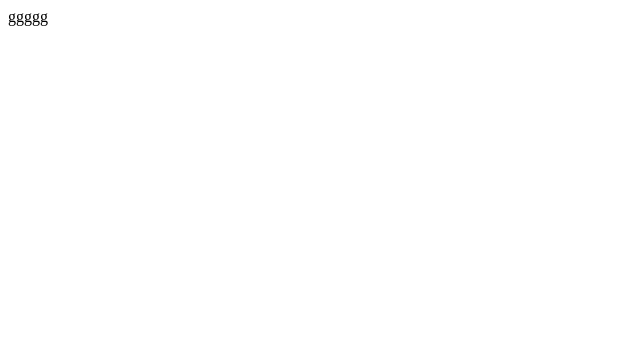
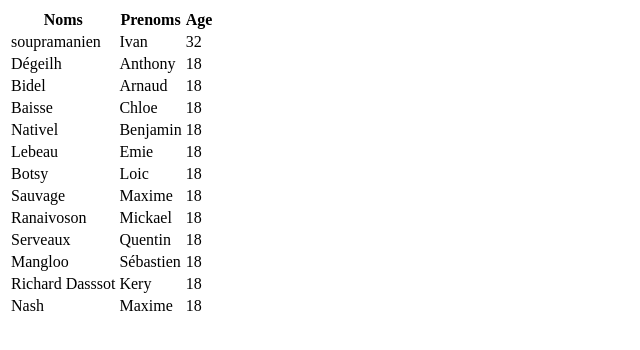
Before and after one commit to ExpernetCDA9/HelloWorld, a plain HTML site: page ivanSoupramanien.html in a window 1280 px wide. Shown: the whole page, without its empty margins (0-640 px from the left). Drawn offline with Linux system fonts and the light colour scheme.

Commit message:
tableau d'infos

```diff
--- a/ivanSoupramanien.html
+++ b/ivanSoupramanien.html
@@ -1 +1,88 @@
-ggggg
+
+<!DOCTYPE html>
+<html lang="en">
+<head>
+    <meta charset="UTF-8">
+    <meta name="viewport" content="width=device-width, initial-scale=1.0">
+    <title>Document</title>
+</head>
+<body>
+    <table>
+        <thead>
+            <tr>
+                <th>Noms</th>
+                <th>Prenoms</th>
+                <th>Age</th>
+            </tr>
+        </thead>
+        <tbody>
+            <tr>
+                <td>soupramanien</td>
+                <td>Ivan</td>
+                <td>32</td>
+            </tr>
+            <tr>
+                <td>Dégeilh</td>
+                <td>Anthony</td>
+                <td>18</td>
+            </tr>
+            <tr>
+                <td>Bidel</td>
+                <td>Arnaud</td>
+                <td>18</td>
+            </tr>
+            <tr>
+                <td>Baisse</td>
+                <td>Chloe</td>
+                <td>18</td>
+            </tr>
+            <tr>
+                <td>Nativel</td>
+                <td>Benjamin</td>
+                <td>18</td>
+            </tr>
+            <tr>
+                <td>Lebeau</td>
+                <td>Emie</td>
+                <td>18</td>
+            </tr>
+            <tr>
+                <td>Botsy</td>
+                <td>Loic</td>
+                <td>18</td>
+            </tr>
+            <tr>
+                <td>Sauvage</td>
+                <td>Maxime</td>
+                <td>18</td>
+            </tr>
+            <tr>
+                <td>Ranaivoson</td>
+                <td>Mickael</td>
+                <td>18</td>
+            </tr>
+            <tr>
+                <td>Serveaux</td>
+                <td>Quentin</td>
+                <td>18</td>
+            </tr>
+            <tr>
+                <td>Mangloo</td>
+                <td>Sébastien</td>
+                <td>18</td>
+            </tr>
+            <tr>
+                <td>Richard Dasssot</td>
+                <td>Kery</td>
+                <td>18</td>
+            </tr>
+            <tr>
+                <td>Nash</td>
+                <td>Maxime</td>
+                <td>18</td>
+            </tr>
+        </tbody>
+    </table>
+
+</body>
+</html>
```
